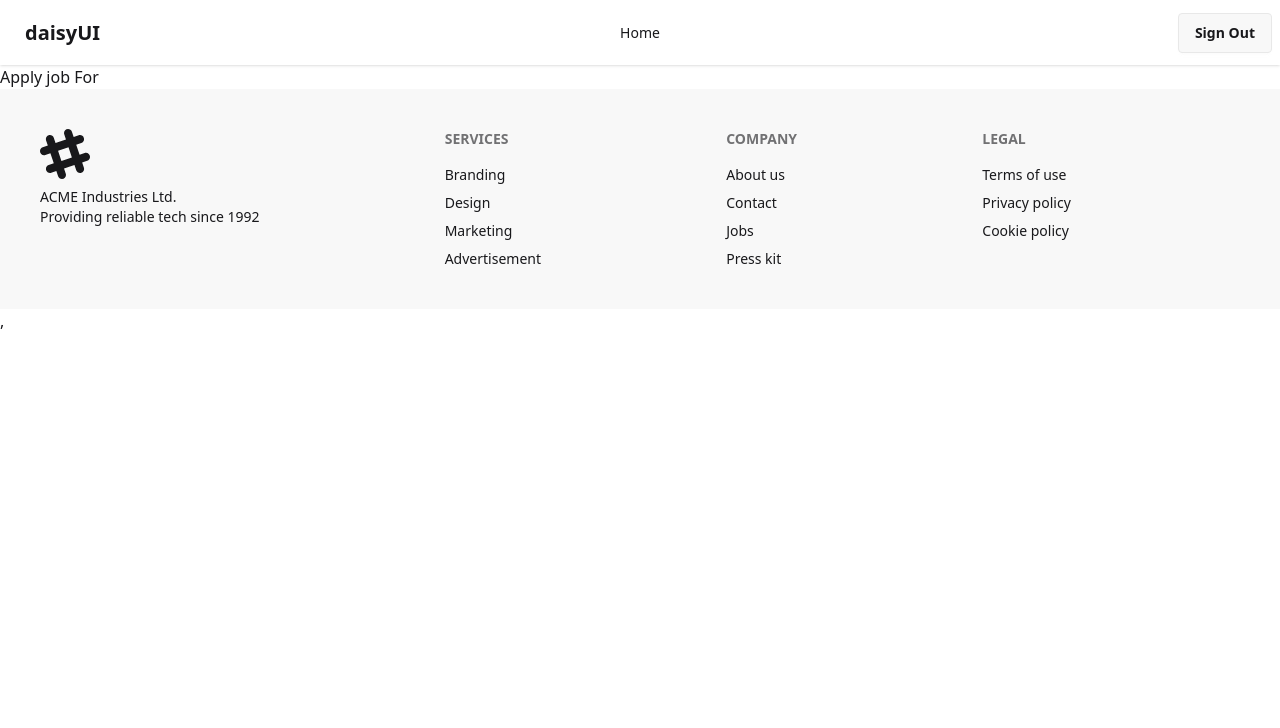
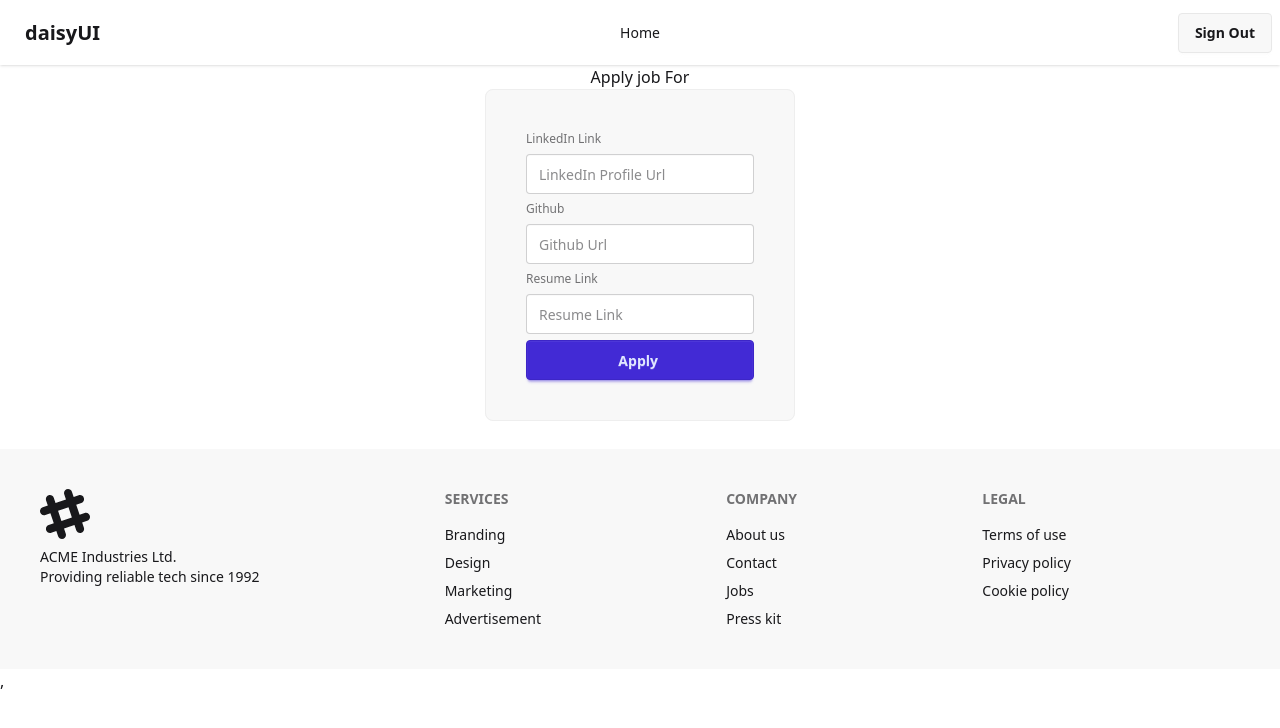
Before and after one commit to mmiskatul/Job-portal-client, a React (Vite) app: page /jobApply/1 in a window 1280 px wide. Shown: the top 728 px of the page. Built offline with nearby package versions, Linux system fonts and the light colour scheme; no server answers; sample sign-in values are in the browser's storage.

Commit message:
add form on the jobapply component

```diff
--- a/src/pages/JobApply/JobApply.jsx
+++ b/src/pages/JobApply/JobApply.jsx
@@ -1,15 +1,43 @@
-import React from 'react'
-import { useParams } from 'react-router'
+import React from "react";
+import { useParams } from "react-router";
+import useAuth from "../../hooks/useAuth";
 
 const JobApply = () => {
-    const {id: jobId}=useParams();
-    console.log(jobId);
+  const { id: jobId } = useParams();
+  const { user } = useAuth();
+  console.log(jobId, user);
+    const handleApply=(e)=>{
+        e.preventDefault
+        const form =e.target;
+        const linkedin =form.linkedin.value;
+        const github =form.github.value;
+        const resume =form.resume.value;
+        const appilcations={
+            jobId,
+            applicant :user.email,
 
+        }
+
+
+    }
   return (
-    <div>
+    <div className="flex flex-col  items-center min-h-96">
       <h3 className="txt-4xl">Apply job For </h3>
+      <form onSubmit={handleApply}>
+        <fieldset className="fieldset bg-base-200 border-base-300 rounded-box  border  p-10">
+          <label className="label">LinkedIn Link</label>
+          <input type="url" name="linkedin" className="input" placeholder="LinkedIn Profile Url" />
+
+          <label className="label">Github</label>
+          <input type="url" name="github" className="input" placeholder="Github Url" />
+
+          <label className="label">Resume Link</label>
+          <input type="url" name="resume" className="input" placeholder="Resume Link" />
+          <input type="submit" value="Apply " className="btn btn-primary" />
+        </fieldset>
+      </form>
     </div>
-  )
-}
+  );
+};
 
-export default JobApply
+export default JobApply;
```
